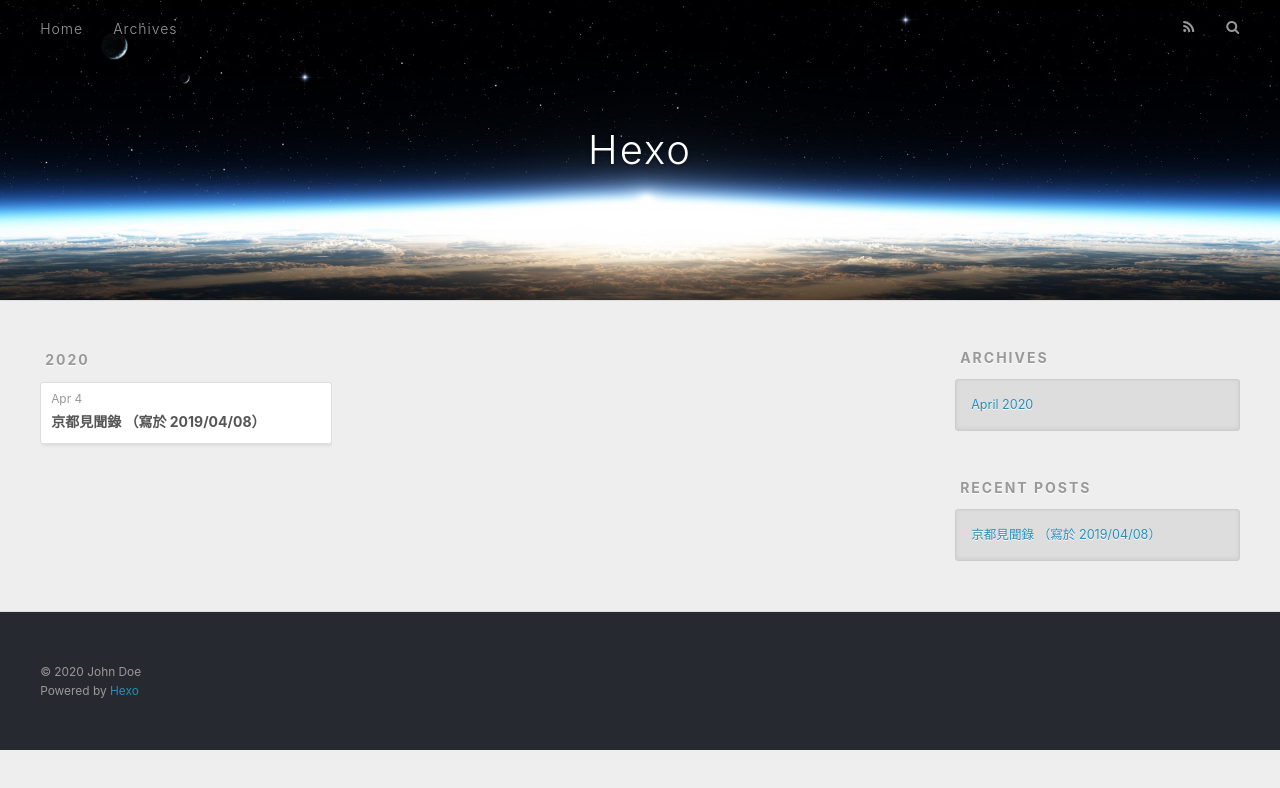
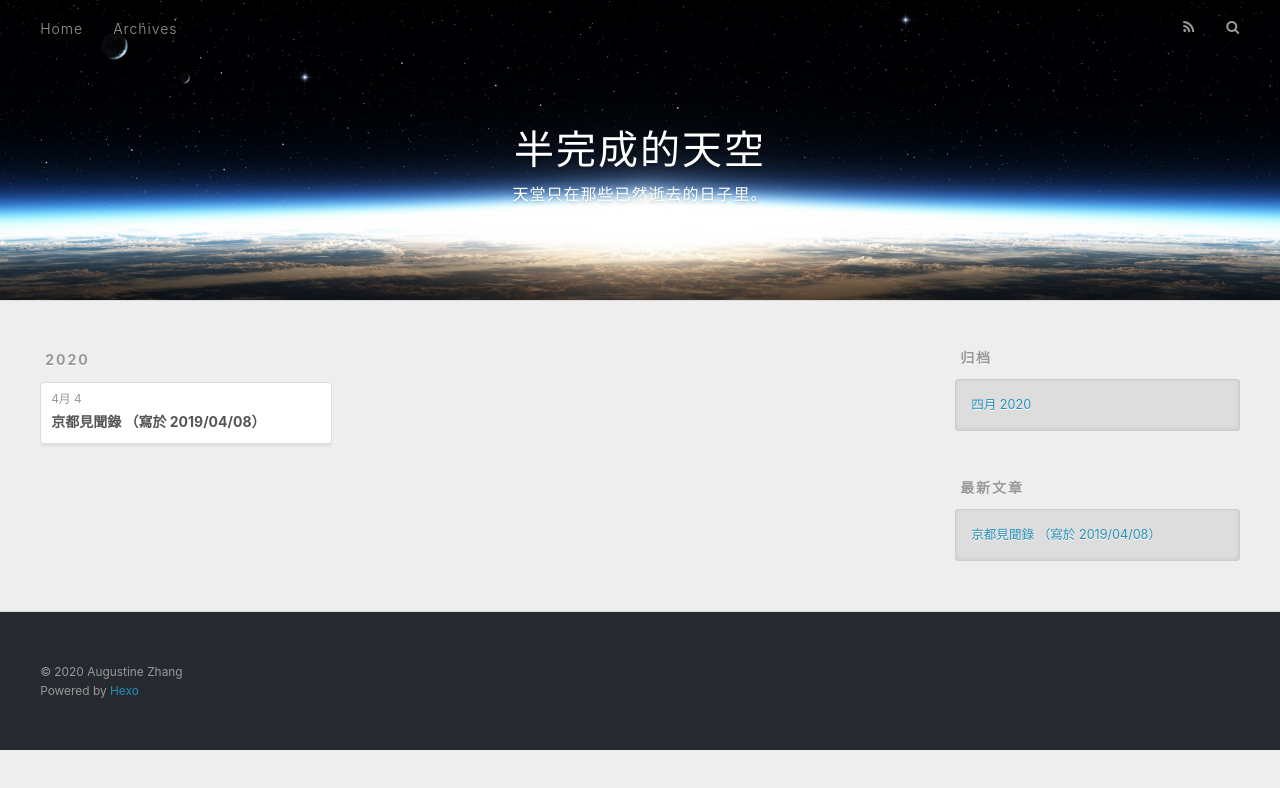
Before and after one commit to Augustine-Z/Zhang.github.io, a plain HTML site: page archives/index.html in a window 1280 px wide. Drawn offline with nearby package versions, Linux system fonts and the light colour scheme.

Commit message:
Site updated: 2020-04-06 15:28:22

```diff
--- a/archives/index.html
+++ b/archives/index.html
@@ -5,17 +5,17 @@
 
 
 
-  <title>Archives | Hexo</title>
+  <title>归档 | 半完成的天空</title>
   <meta name="viewport" content="width=device-width, initial-scale=1, maximum-scale=1">
   <meta property="og:type" content="website">
-<meta property="og:title" content="Hexo">
+<meta property="og:title" content="半完成的天空">
 <meta property="og:url" content="http://yoursite.com/archives/index.html">
-<meta property="og:site_name" content="Hexo">
-<meta property="og:locale" content="en_US">
-<meta property="article:author" content="John Doe">
+<meta property="og:site_name" content="半完成的天空">
+<meta property="og:locale" content="zh_CN">
+<meta property="article:author" content="Augustine Zhang">
 <meta name="twitter:card" content="summary">
 
-    <link rel="alternate" href="/Zhang.github.io/atom.xml" title="Hexo" type="application/atom+xml">
+    <link rel="alternate" href="/Zhang.github.io/atom.xml" title="半完成的天空" type="application/atom+xml">
 
 
     <link rel="icon" href="/favicon.png">
@@ -36,8 +36,12 @@
   <div id="header-outer" class="outer">
     <div id="header-title" class="inner">
       <h1 id="logo-wrap">
-        <a href="/Zhang.github.io/" id="logo">Hexo</a>
+        <a href="/Zhang.github.io/" id="logo">半完成的天空</a>
       </h1>
+
+        <h2 id="subtitle-wrap">
+          <a href="/Zhang.github.io/" id="subtitle">天堂只在那些已然逝去的日子里。</a>
+        </h2>
 
     </div>
     <div id="header-inner" class="inner">
@@ -53,7 +57,7 @@
 
           <a id="nav-rss-link" class="nav-icon" href="/Zhang.github.io/atom.xml" title="RSS Feed"></a>
 
-        <a id="nav-search-btn" class="nav-icon" title="Search"></a>
+        <a id="nav-search-btn" class="nav-icon" title="搜索"></a>
       </nav>
       <div id="search-form-wrap">
         <form action="//google.com/search" method="get" accept-charset="UTF-8" class="search-form"><input type="search" name="q" class="search-form-input" placeholder="Search"><button type="submit" class="search-form-submit">&#xF002;</button><input type="hidden" name="sitesearch" value="http://yoursite.com"></form>
@@ -79,7 +83,7 @@
   <div class="archive-article-inner">
     <header class="archive-article-header">
       <a href="/Zhang.github.io/2020/04/04/%E4%BA%AC%E9%83%BD%E8%A6%8B%E8%81%9E%E9%8C%84/" class="archive-article-date">
-  <time datetime="2020-04-03T17:06:09.000Z" itemprop="datePublished">Apr 4</time>
+  <time datetime="2020-04-03T17:06:09.000Z" itemprop="datePublished">4月 4</time>
 </a>
 
 
@@ -111,9 +115,9 @@
 
 
   <div class="widget-wrap">
-    <h3 class="widget-title">Archives</h3>
+    <h3 class="widget-title">归档</h3>
     <div class="widget">
-      <ul class="archive-list"><li class="archive-list-item"><a class="archive-list-link" href="/Zhang.github.io/archives/2020/04/">April 2020</a></li></ul>
+      <ul class="archive-list"><li class="archive-list-item"><a class="archive-list-link" href="/Zhang.github.io/archives/2020/04/">四月 2020</a></li></ul>
     </div>
   </div>
 
@@ -121,7 +125,7 @@
 
 
   <div class="widget-wrap">
-    <h3 class="widget-title">Recent Posts</h3>
+    <h3 class="widget-title">最新文章</h3>
     <div class="widget">
       <ul>
 
@@ -141,7 +145,7 @@
 
   <div class="outer">
     <div id="footer-info" class="inner">
-      &copy; 2020 John Doe<br>
+      &copy; 2020 Augustine Zhang<br>
       Powered by <a href="http://hexo.io/" target="_blank">Hexo</a>
     </div>
   </div>
```
Also changed, not shown: 2020/04/04/京都見聞錄/index.html (+15 -11 lines), archives/2020/04/index.html (+17 -13 lines), archives/2020/index.html (+17 -13 lines), index.html (+16 -12 lines).
